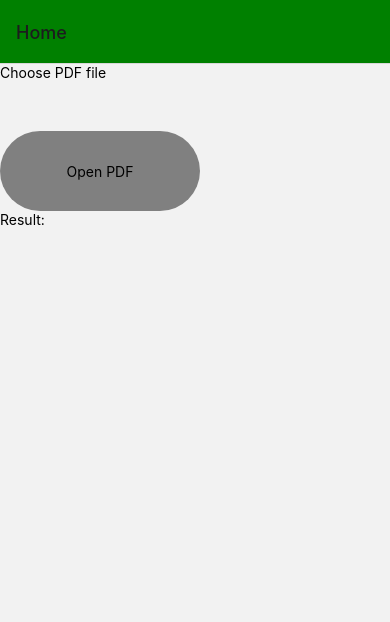
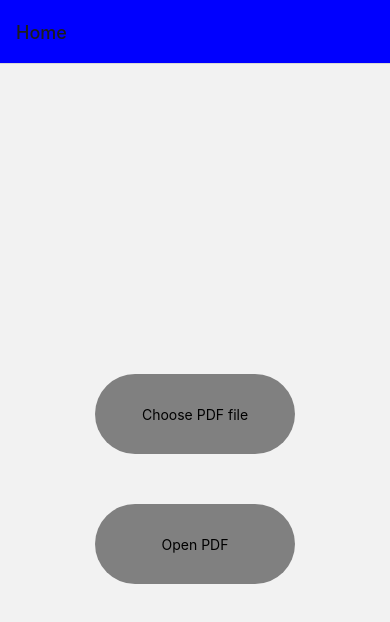
Before and after one commit to yakupozbaydar/pdf3, a React Native app: screen /Home in a window 390 px wide. Shown: the top 622 px of the page. Built offline with nearby package versions, Linux system fonts and the light colour scheme.

Commit message:
pdf viewer
pdf viewer completed
up to 1000x scale
basic pdf viewer

```diff
--- a/App.tsx
+++ b/App.tsx
@@ -1,5 +1,5 @@
 import React from 'react';
-import {NavigationContainer} from '@react-navigation/native';
+import {NavigationContainer, useRoute} from '@react-navigation/native';
 import {createNativeStackNavigator} from '@react-navigation/native-stack';
 import Home from './Home';
 import PDFView from './PDFView';
@@ -9,10 +9,16 @@ const Stack = createNativeStackNavigator();
 const App = () => {
   return (
     <NavigationContainer>
-      <Stack.Navigator
-        screenOptions={{headerStyle: {backgroundColor: 'green'}}}>
+      <Stack.Navigator screenOptions={{headerStyle: {backgroundColor: 'blue'}}}>
         <Stack.Screen name="Home" component={Home} />
-        <Stack.Screen name="PDFView" component={PDFView} />
+        <Stack.Screen
+          options={{
+            animation: 'slide_from_right',
+            gestureEnabled: true,
+          }}
+          name="PDFView"
+          component={PDFView}
+        />
       </Stack.Navigator>
     </NavigationContainer>
   );
--- a/Home.tsx
+++ b/Home.tsx
@@ -2,16 +2,13 @@ import * as React from 'react';
 
 import {StyleSheet, View, Text, TouchableOpacity} from 'react-native';
 import DocumentPicker, {
-  DirectoryPickerResponse,
   DocumentPickerResponse,
   isInProgress,
   types,
 } from 'react-native-document-picker';
 
 const Home = ({navigation}) => {
-  const [result, setResult] = React.useState<
-    Array<DocumentPickerResponse> | DirectoryPickerResponse | undefined | null
-  >();
+  const [result, setResult] = React.useState<Array<DocumentPickerResponse>>();
   const handleError = (err: unknown) => {
     if (DocumentPicker.isCancel(err)) {
       console.warn('cancelled');
@@ -24,16 +21,17 @@ const Home = ({navigation}) => {
       throw err;
     }
   };
-
   return (
-    <View>
+    <View style={styles.container}>
       <TouchableOpacity
+        style={styles.box}
         onPress={() => {
           DocumentPicker.pick({
             type: types.pdf,
           })
             .then(setResult)
             .catch(handleError);
+          console.log(result);
         }}>
         <Text>Choose PDF file</Text>
       </TouchableOpacity>
@@ -44,7 +42,6 @@ const Home = ({navigation}) => {
         }}>
         <Text>Open PDF</Text>
       </TouchableOpacity>
-      <Text selectable>Result: {JSON.stringify(result, null, 2)}</Text>
     </View>
   );
 };
--- a/PDFView.tsx
+++ b/PDFView.tsx
@@ -1,11 +1,15 @@
+/* eslint-disable prettier/prettier */
+import {useRoute} from '@react-navigation/native';
 import React, {useState} from 'react';
 import {StyleSheet, Dimensions, View, Text} from 'react-native';
-import {DocumentPickerResponse} from 'react-native-document-picker';
 import Pdf from 'react-native-pdf';
 
-const PDFExample: React.FC<DocumentPickerResponse[]> = ({route}) => {
+const PDFView: React.FC = () => {
+  const route = useRoute();
+  let data;
+  data = route?.params.result[0].uri;
   const source = {
-    uri: '',
+    uri: data,
     cache: true,
   };
   //const source = require('./test.pdf');  // ios only
@@ -20,14 +24,13 @@ const PDFExample: React.FC<DocumentPickerResponse[]> = ({route}) => {
     <>
       <View style={styles.container}>
         <Pdf
+          maxScale={1000}
           trustAllCerts={false}
           source={source}
-          onLoadComplete={(numberOfPages, filePath) => {
-            console.log(`Number of pages: ${numberOfPages}`);
+          onLoadComplete={(numberOfPages) => {
             setNumber(numberOfPages);
           }}
-          onPageChanged={(page, numberOfPages) => {
-            console.log(`Current page: ${page}`);
+          onPageChanged={page => {
             setPage(page);
           }}
           onError={error => {
@@ -39,8 +42,6 @@ const PDFExample: React.FC<DocumentPickerResponse[]> = ({route}) => {
           style={styles.pdf}
           enablePaging
           enableAntialiasing
-          enableRTL
-          enableAnnotationRendering
         />
         <Text>
           {curPage}/{number}
@@ -59,8 +60,8 @@ const styles = StyleSheet.create({
   },
   pdf: {
     flex: 1,
-    width: Dimensions.get('window').width,
-    height: Dimensions.get('window').height,
+    width: Dimensions.get('screen').width,
+    height: Dimensions.get('screen').height,
   },
 });
-export default PDFExample;
+export default PDFView;
```
